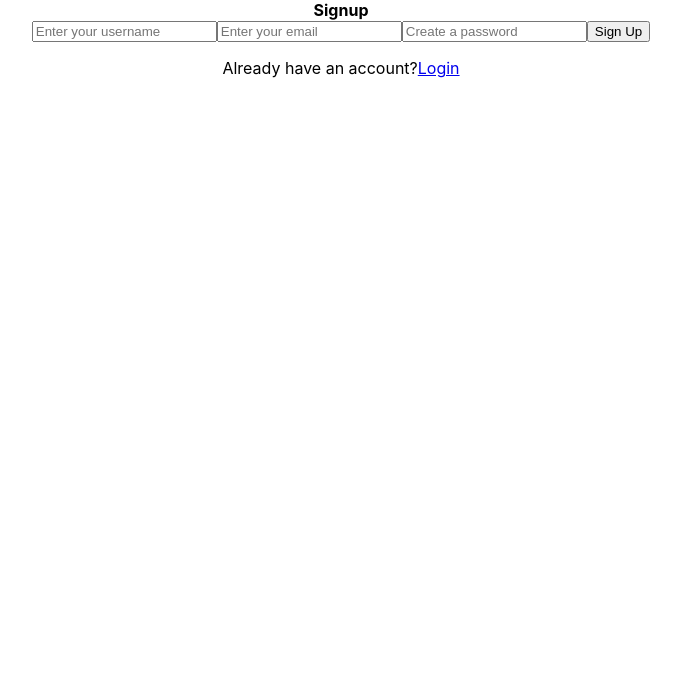
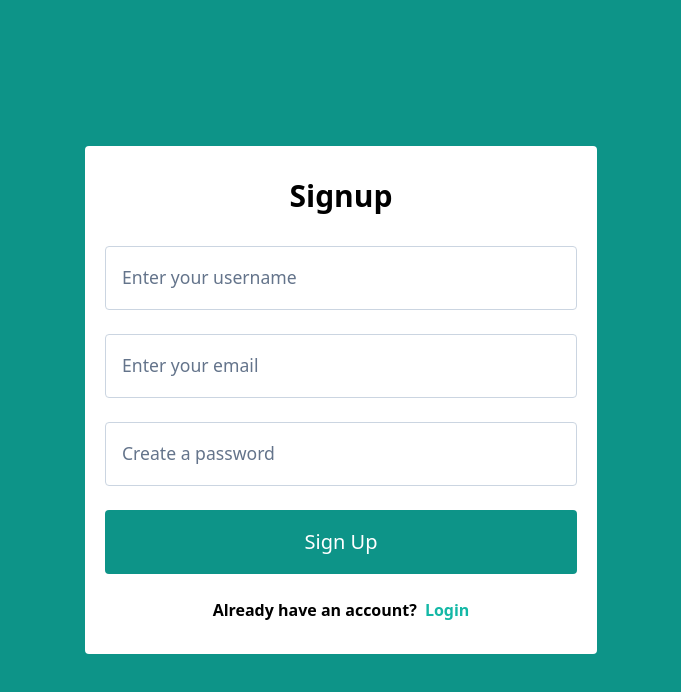
Before and after one commit to otmaneechchafyky/doctorino-front-end, a React (Create React App) app: page /signup in a window 1280 px wide. Shown: the top 692 px of the page, without its empty margins (299-980 px from the left). Built offline with nearby package versions, Linux system fonts and the light colour scheme.

Commit message:
Add all necessary dependencies

```diff
--- a/src/components/forms/SignUpForm.js
+++ b/src/components/forms/SignUpForm.js
@@ -1,7 +1,7 @@
 import React, { useState } from "react";
 import { useDispatch } from "react-redux";
 import { addNewUser } from "../../redux/actions/signUpAction" ;
-import  validateForm  from '../formsValidation.js/validateForm'
+import  validateForm  from '../formsValidation/validateForm'
 import { useNavigate } from "react-router-dom";
 import { Link } from 'react-router-dom';
 import { ToastContainer, toast } from "react-toastify";
--- a/src/index.css
+++ b/src/index.css
@@ -1,13 +1,3 @@
-body {
-  margin: 0;
-  font-family: -apple-system, BlinkMacSystemFont, 'Segoe UI', 'Roboto', 'Oxygen',
-    'Ubuntu', 'Cantarell', 'Fira Sans', 'Droid Sans', 'Helvetica Neue',
-    sans-serif;
-  -webkit-font-smoothing: antialiased;
-  -moz-osx-font-smoothing: grayscale;
-}
-
-code {
-  font-family: source-code-pro, Menlo, Monaco, Consolas, 'Courier New',
-    monospace;
-}
+@tailwind base;
+@tailwind components;
+@tailwind utilities;
--- /dev/null
+++ b/tailwind.config.js
@@ -0,0 +1,10 @@
+/** @type {import('tailwindcss').Config} */
+module.exports = {
+  content: [
+    "./src/**/*.{js,jsx,ts,tsx}",
+  ],
+  theme: {
+    extend: {},
+  },
+  plugins: [],
+}
```
Also changed, not shown: package.json (+8 -0 lines), src/reportWebVitals.js (deleted, +0 -13 lines), 1 other file (tests, documents, lock files or other folders).
